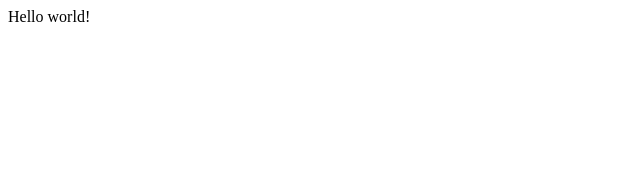
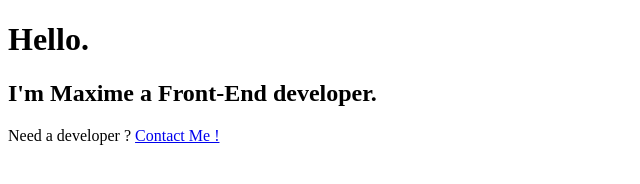
Before and after one commit to Yekon08/Gatsby, a Gatsby site: page / in a window 1280 px wide. Shown: the whole page, without its empty margins (0-640 px from the left). Built offline with nearby package versions, Linux system fonts and the light colour scheme; Gatsby itself is replaced by a stand-in of ours.

Commit message:
Pages & Link between them

```diff
--- a/src/pages/index.js
+++ b/src/pages/index.js
@@ -1,5 +1,14 @@
-import React from "react"
+import React from 'react'
+import { Link } from 'gatsby'
 
-export default function Home() {
-  return <div>Hello world!</div>
+const IndexPage = () => {
+  return (
+    <div>
+      <h1>Hello.</h1>
+      <h2>I'm Maxime a Front-End developer.</h2>
+      <p>Need a developer ? <Link to="/contact">Contact Me !</Link></p>
+    </div>
+  )
 }
+
+export default IndexPage
```
Also changed, not shown: src/pages/about.js (added, +14 -0 lines), src/pages/blog.js (added, +12 -0 lines), src/pages/contact.js (added, +14 -0 lines).
